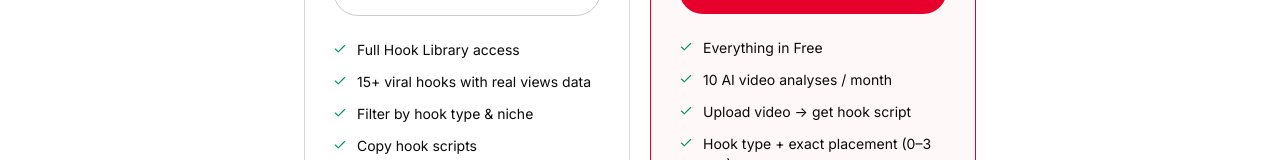
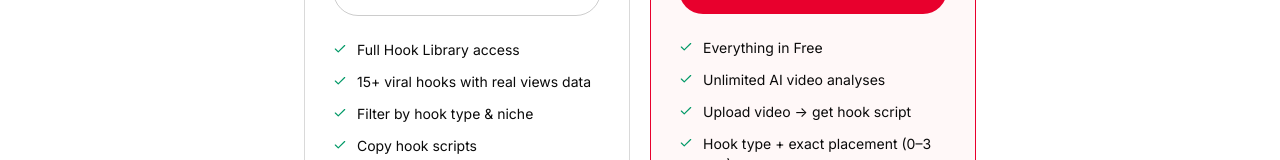
Before and after one commit to bimogg/Hooked.AI, a Next.js app: page /pricing in a window 1280 px wide. Shown: the part 565-725 px from the top of the page. Built offline with nearby package versions, Linux system fonts and the light colour scheme.

Commit message:
fix: change Pro to unlimited AI analyses
Co-Authored-By: Claude Sonnet 4.6 <noreply@anthropic.com>

```diff
--- a/app/pricing/page.tsx
+++ b/app/pricing/page.tsx
@@ -36,7 +36,7 @@ const plans = [
     ctaStyle: 'bg-[#e8002d] text-white hover:opacity-90',
     features: [
       'Everything in Free',
-      '10 AI video analyses / month',
+      'Unlimited AI video analyses',
       'Upload video → get hook script',
       'Hook type + exact placement (0–3 sec)',
       'Copy-ready hook scripts',
```
